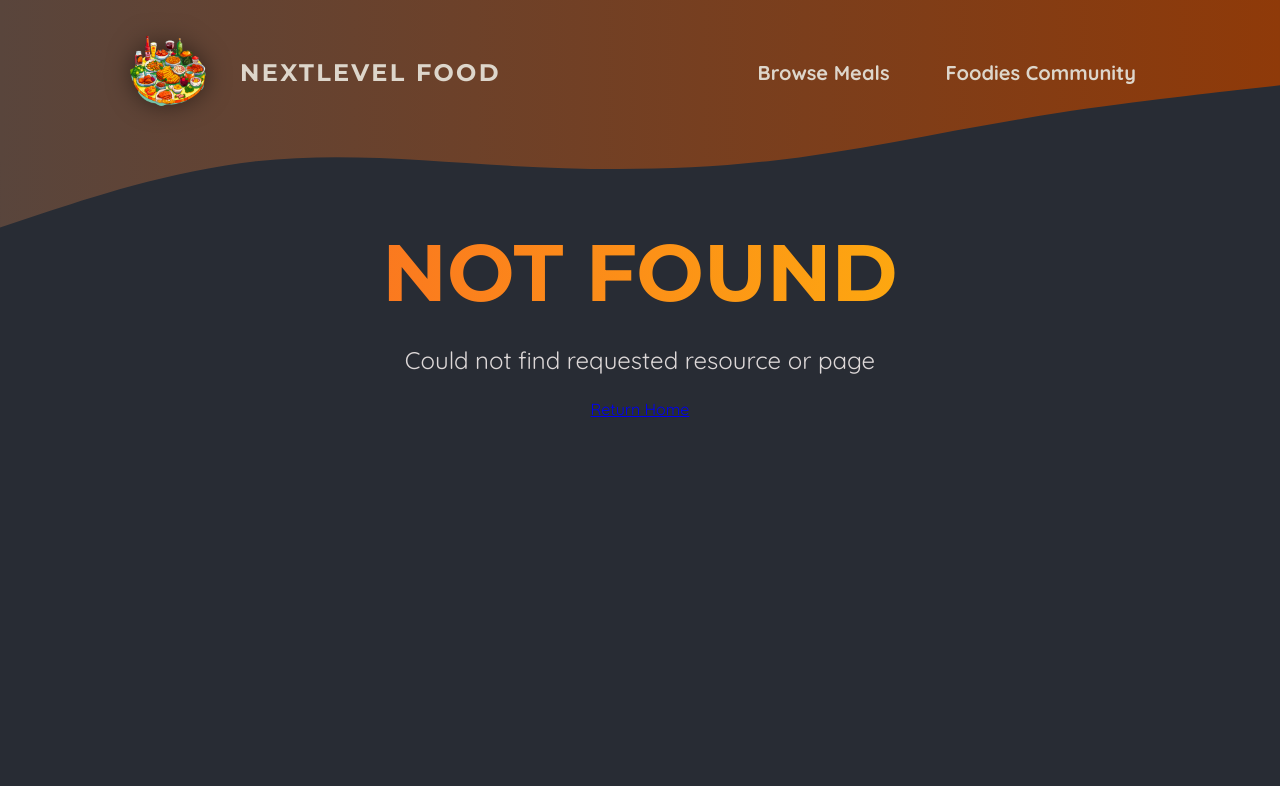
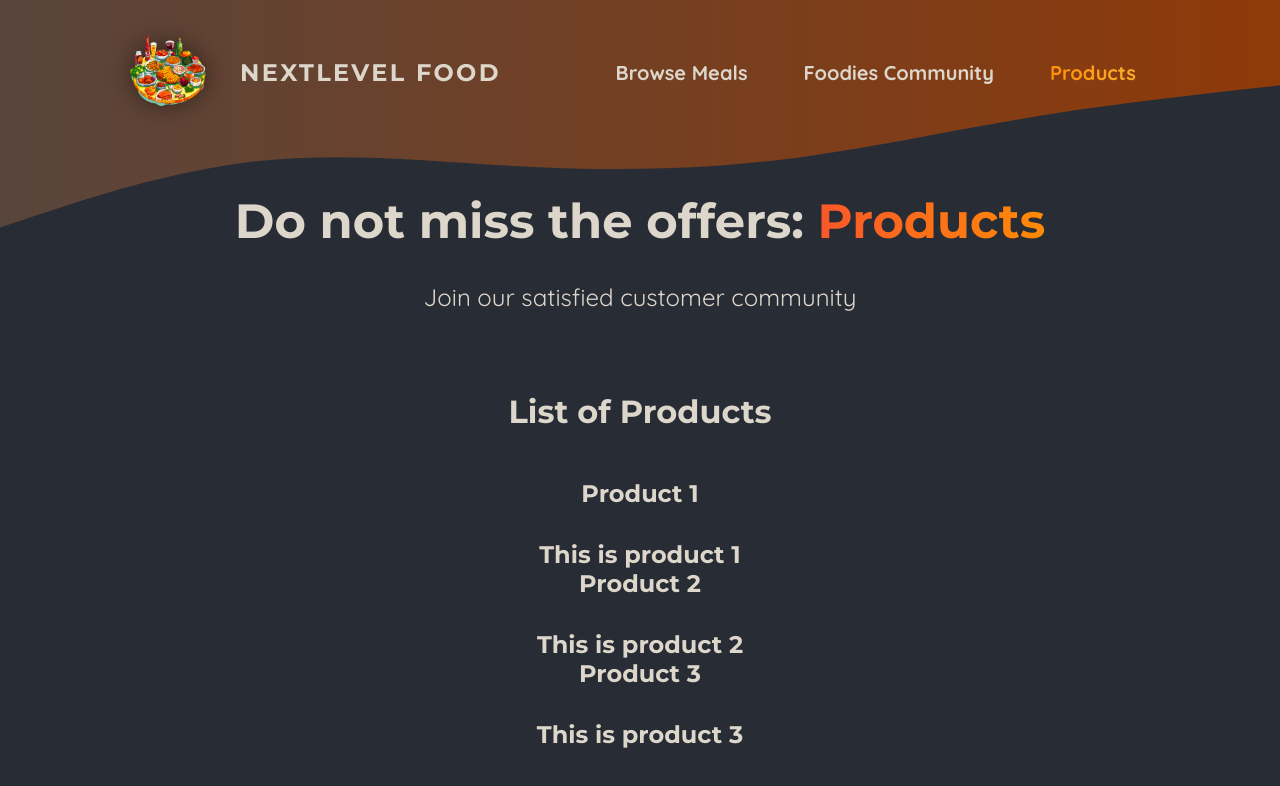
Before and after one commit to simonanomis/nextjs-foodies-app, a Next.js app: page /products in a window 1280 px wide. Before the commit this address had no page. Shown: the top 786 px of the page. Built offline with nearby package versions, Linux system fonts and the light colour scheme.

Commit message:
adding new page Products

```diff
--- a/app/page.tsx
+++ b/app/page.tsx
@@ -16,6 +16,7 @@ export default function Home() {
           <div className={classes.cta}>
             <Link href="/community">Join the community</Link>
             <Link href="/meals">Explore Meals</Link>
+            <Link href="/products">See the products</Link>
           </div>
         </div>
       </header>
--- /dev/null
+++ b/app/products/page.module.css
@@ -0,0 +1,61 @@
+.header {
+    gap: 3rem;
+    margin: 3rem auto 5rem auto;
+    width: 90%;
+    max-width: 75rem;
+    color: #ddd6cb;
+    font-size: 1.5rem;
+    text-align: center;
+}
+
+.header h1 {
+    font-family: 'Montserrat', sans-serif;
+}
+
+.highlight {
+    background: linear-gradient(90deg, #f9572a, #ff8a05);
+    background-clip: text;
+    -webkit-background-clip: text;
+    -webkit-text-fill-color: transparent;
+}
+
+.main {
+    width: 90%;
+    max-width: 40rem;
+    margin: 0 auto;
+    text-align: center;
+}
+
+.main h2 {
+    font-family: 'Montserrat', sans-serif;
+    font-size: 2rem;
+    margin-bottom: 3rem;
+    color: #ddd6cb;
+}
+
+.perks {
+    list-style: none;
+    margin: 3rem 0;
+    padding: 0;
+}
+
+.perks li {
+    display: flex;
+    flex-direction: column;
+    align-items: center;
+    gap: 2rem;
+}
+
+.perks img {
+    width: 8rem;
+    height: 8rem;
+    object-fit: contain;
+}
+
+.perks p {
+    font-family: 'Montserrat', sans-serif;
+    font-size: 1.5rem;
+    font-weight: bold;
+    margin: 0;
+    color: #ddd6cb;
+}
--- /dev/null
+++ b/app/products/page.tsx
@@ -0,0 +1,44 @@
+import classes from "./page.module.css";
+import ProductsList from "@/components/products/products-list";
+import { getProductsData } from "@/components/products/fetch-products";
+
+/*
+Here we want to fetch the data before Nextjs
+pre-render this components page
+Here first will execute getStaticProps and then will execute the component function
+*/
+export interface Product {
+  id: string;
+  title: string;
+  description: string;
+}
+export interface ProductsPageProps {
+  products: Product[];
+}
+export default function ProductsPage(props: ProductsPageProps) {
+  const products = getProductsData();
+
+  return (
+    <>
+      <header className={classes.header}>
+        <h1>
+          Do not miss the offers:{" "}
+          <span className={classes.highlight}>Products</span>
+        </h1>
+        <p>Join our satisfied customer community</p>
+      </header>
+
+      <main className={classes.main}>
+        <h2>List of Products</h2>
+        <ul className={classes.perks}>
+          <ProductsList products={products} />
+        </ul>
+      </main>
+    </>
+  );
+}
+// This function can be named anything
+// async function getProducts() {
+//   const res = await fetch(`/data/mock_products_backend.json`);
+//   return await res.json();
+// }
--- a/components/main-header/main-header.tsx
+++ b/components/main-header/main-header.tsx
@@ -21,6 +21,9 @@ export default function MainHeader() {
             <li>
               <NavLink href="/community">Foodies Community</NavLink>
             </li>
+            <li>
+              <NavLink href="/products">Products</NavLink>
+            </li>
           </ul>
         </nav>
       </header>
--- /dev/null
+++ b/components/products/fetch-products.ts
@@ -0,0 +1,16 @@
+import { ProductsPageProps } from "@/app/products/page";
+import fs from "fs/promises";
+import path from "path";
+import { PathLike } from "node:fs";
+
+export async function getProductsData(): Promise<ProductsPageProps> {
+  const filePath: PathLike | fs.FileHandle = path.join(
+    process.cwd(),
+    "data",
+    "mock_products_backend.json",
+  );
+  const jsonData = await fs.readFile(filePath, "utf8");
+  const data = JSON.parse(jsonData);
+  console.log("data", data);
+  return { products: data.products };
+}
--- /dev/null
+++ b/components/products/products-list.tsx
@@ -0,0 +1,40 @@
+"use client";
+import { useEffect, useState } from "react";
+import { mockProductsData } from "@/data/mock_products_backend";
+
+/*
+Here we want to fetch the data before Nextjs
+pre-render this components page
+Here first will execute getStaticProps and then will execute the component function
+*/
+export interface Product {
+  id: string;
+  title: string;
+  description: string;
+}
+export interface ProductsListProps {
+  products: any;
+}
+export default function ProductsList() {
+  const [data, setData] = useState<Product[]>([]);
+  const productsData = mockProductsData;
+  useEffect(() => {
+    setData(productsData.products);
+  }, []);
+
+  return (
+    <>
+      {data.map((product: Product) => (
+        <li key={product.id}>
+          <p>{product.title}</p>
+          <p>{product.description}</p>
+        </li>
+      ))}
+    </>
+  );
+}
+// This function can be named anything
+// async function getProducts() {
+//   const res = await fetch(`/data/mock_products_backend.json`);
+//   return await res.json();
+// }
--- /dev/null
+++ b/data/mock_products_backend.json
@@ -0,0 +1,7 @@
+{
+  "products": [
+    { "id": "p1", "title": "Product 1", "description": "This is product 1" },
+    { "id": "p2", "title": "Product 2", "description": "This is product 2" },
+    { "id": "p3", "title": "Product 3", "description": "This is product 3" }
+  ]
+}
--- /dev/null
+++ b/data/mock_products_backend.ts
@@ -0,0 +1,7 @@
+export const mockProductsData = {
+  products: [
+    { id: "p1", title: "Product 1", description: "This is product 1" },
+    { id: "p2", title: "Product 2", description: "This is product 2" },
+    { id: "p3", title: "Product 3", description: "This is product 3" },
+  ],
+};
```
